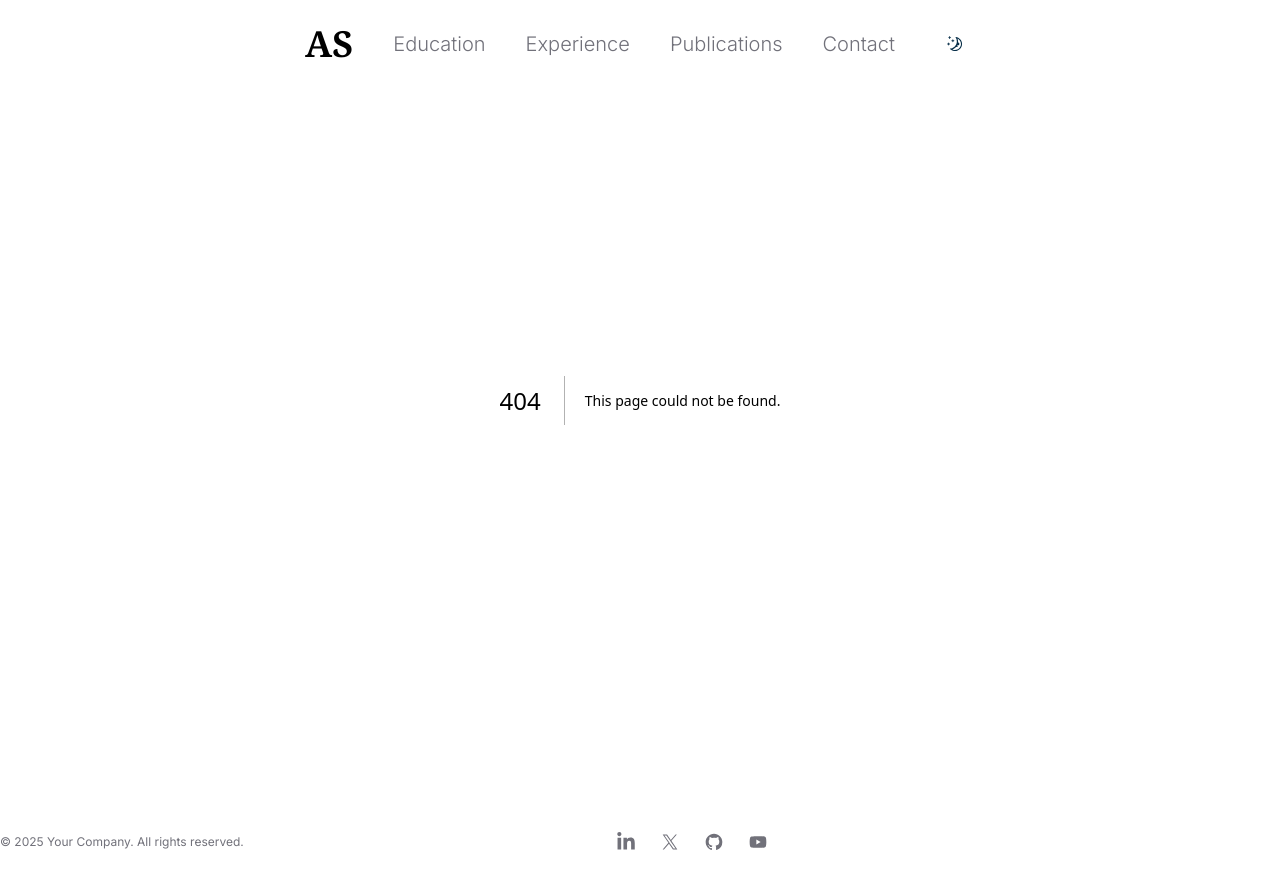
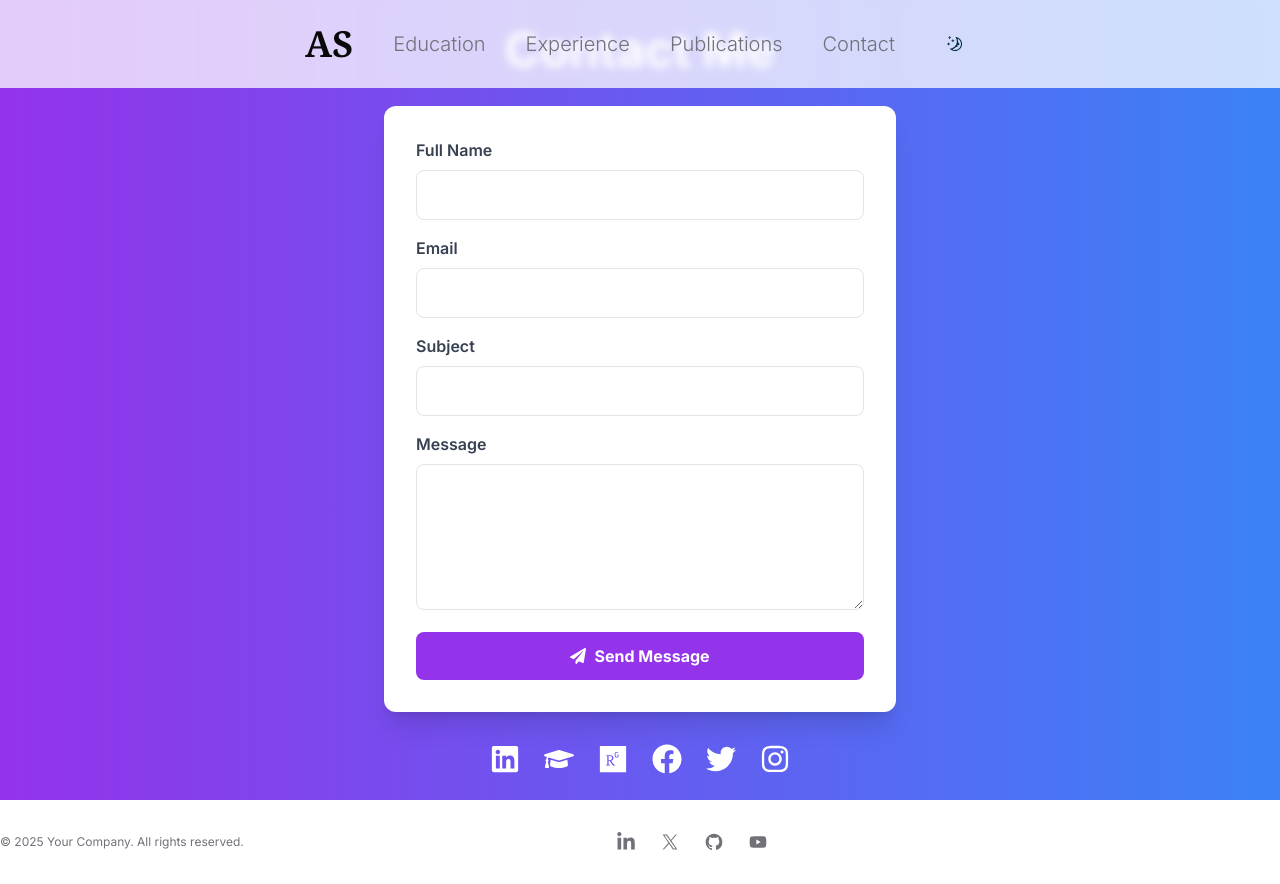
Before and after one commit to AbdessamedSed/showcase-me, a Next.js app: page /contact in a window 1280 px wide. Before the commit this address had no page. Built offline with nearby package versions, Linux system fonts and the light colour scheme; a web font is replaced by a local one.

Commit message:
add contact page

```diff
--- /dev/null
+++ b/app/contact/page.tsx
@@ -0,0 +1,164 @@
+"use client";
+import React, { useState } from "react";
+import { motion } from "framer-motion";
+import { FaLinkedin, FaFacebook, FaTwitter, FaInstagram, FaGraduationCap, FaResearchgate, FaPaperPlane } from "react-icons/fa";
+
+const ContactPage = () => {
+  const [formData, setFormData] = useState({
+    fullName: "",
+    email: "",
+    subject: "",
+    message: "",
+  });
+
+  const [status, setStatus] = useState<string | null>(null);
+
+  const handleChange = (e: React.ChangeEvent<HTMLInputElement | HTMLTextAreaElement>) => {
+    setFormData({ ...formData, [e.target.name]: e.target.value });
+  };
+
+  const handleSubmit = async (e: React.FormEvent<HTMLFormElement>) => {
+    e.preventDefault();
+    setStatus("Sending...");
+
+    try {
+      const response = await fetch("/api/send-email", {
+        method: "POST",
+        headers: { "Content-Type": "application/json" },
+        body: JSON.stringify(formData),
+      });
+
+      if (response.ok) {
+        setStatus("Message sent successfully!");
+        setFormData({ fullName: "", email: "", subject: "", message: "" });
+      } else {
+        setStatus("Failed to send message.");
+      }
+    } catch (error) {
+      setStatus("An error occurred. Please try again.");
+    }
+  };
+
+  return (
+    <motion.div
+      className="min-h-screen flex flex-col items-center justify-center bg-gradient-to-r from-purple-600 to-blue-500 p-6"
+      initial={{ opacity: 0 }}
+      animate={{ opacity: 1 }}
+      transition={{ duration: 1 }}
+    >
+      {/* Page Title */}
+      <motion.h1
+        className="text-5xl font-bold text-white mb-8"
+        initial={{ y: -50, opacity: 0 }}
+        animate={{ y: 0, opacity: 1 }}
+        transition={{ duration: 0.8, ease: "easeOut" }}
+      >
+        Contact Me
+      </motion.h1>
+
+      {/* Contact Form */}
+      <motion.form
+        className="bg-white dark:bg-gray-900 p-8 rounded-xl shadow-xl w-full max-w-lg"
+        onSubmit={handleSubmit}
+        initial={{ scale: 0.9, opacity: 0 }}
+        animate={{ scale: 1, opacity: 1 }}
+        transition={{ duration: 0.8, ease: "easeOut" }}
+      >
+        {/* Full Name */}
+        <motion.div className="mb-4" initial={{ x: -50, opacity: 0 }} animate={{ x: 0, opacity: 1 }} transition={{ delay: 0.2 }}>
+          <label className="block text-gray-700 dark:text-gray-300 font-semibold mb-2">Full Name</label>
+          <input
+            type="text"
+            name="fullName"
+            value={formData.fullName}
+            onChange={handleChange}
+            required
+            className="w-full p-3 border rounded-lg focus:outline-none focus:ring-2 focus:ring-purple-500"
+          />
+        </motion.div>
+
+        {/* Email */}
+        <motion.div className="mb-4" initial={{ x: 50, opacity: 0 }} animate={{ x: 0, opacity: 1 }} transition={{ delay: 0.3 }}>
+          <label className="block text-gray-700 dark:text-gray-300 font-semibold mb-2">Email</label>
+          <input
+            type="email"
+            name="email"
+            value={formData.email}
+            onChange={handleChange}
+            required
+            className="w-full p-3 border rounded-lg focus:outline-none focus:ring-2 focus:ring-purple-500"
+          />
+        </motion.div>
+
+        {/* Subject */}
+        <motion.div className="mb-4" initial={{ x: -50, opacity: 0 }} animate={{ x: 0, opacity: 1 }} transition={{ delay: 0.4 }}>
+          <label className="block text-gray-700 dark:text-gray-300 font-semibold mb-2">Subject</label>
+          <input
+            type="text"
+            name="subject"
+            value={formData.subject}
+            onChange={handleChange}
+            required
+            className="w-full p-3 border rounded-lg focus:outline-none focus:ring-2 focus:ring-purple-500"
+          />
+        </motion.div>
+
+        {/* Message */}
+        <motion.div className="mb-4" initial={{ x: 50, opacity: 0 }} animate={{ x: 0, opacity: 1 }} transition={{ delay: 0.5 }}>
+          <label className="block text-gray-700 dark:text-gray-300 font-semibold mb-2">Message</label>
+          <textarea
+            name="message"
+            value={formData.message}
+            onChange={handleChange}
+            required
+            className="w-full p-3 border rounded-lg focus:outline-none focus:ring-2 focus:ring-purple-500"
+            rows={5}
+          />
+        </motion.div>
+
+        {/* Submit Button */}
+        <motion.button
+          type="submit"
+          className="w-full bg-purple-600 hover:bg-purple-700 text-white font-bold py-3 px-6 rounded-lg flex items-center justify-center gap-2 transition-all"
+          initial={{ scale: 0.9 }}
+          animate={{ scale: 1 }}
+          transition={{ delay: 0.6 }}
+        >
+          <FaPaperPlane /> Send Message
+        </motion.button>
+
+        {/* Status Message */}
+        {status && <p className="mt-4 text-center text-white font-semibold">{status}</p>}
+      </motion.form>
+
+      {/* Social Media Icons */}
+      <motion.div
+        className="flex gap-6 mt-8"
+        initial={{ opacity: 0, y: 50 }}
+        animate={{ opacity: 1, y: 0 }}
+        transition={{ duration: 1 }}
+      >
+        <a href="https://linkedin.com" target="_blank" className="text-white text-3xl hover:text-gray-300 transition">
+          <FaLinkedin />
+        </a>
+        <a href="https://scholar.google.com" target="_blank" className="text-white text-3xl hover:text-gray-300 transition">
+          <FaGraduationCap />
+        </a>
+        <a href="https://www.researchgate.net" target="_blank" className="text-white text-3xl hover:text-gray-300 transition">
+          <FaResearchgate />
+        </a>
+        <a href="https://facebook.com" target="_blank" className="text-white text-3xl hover:text-gray-300 transition">
+          <FaFacebook />
+        </a>
+        <a href="https://twitter.com" target="_blank" className="text-white text-3xl hover:text-gray-300 transition">
+          <FaTwitter />
+        </a>
+        <a href="https://instagram.com" target="_blank" className="text-white text-3xl hover:text-gray-300 transition">
+          <FaInstagram />
+        </a>
+      </motion.div>
+    </motion.div>
+  );
+};
+
+export default ContactPage;
```
